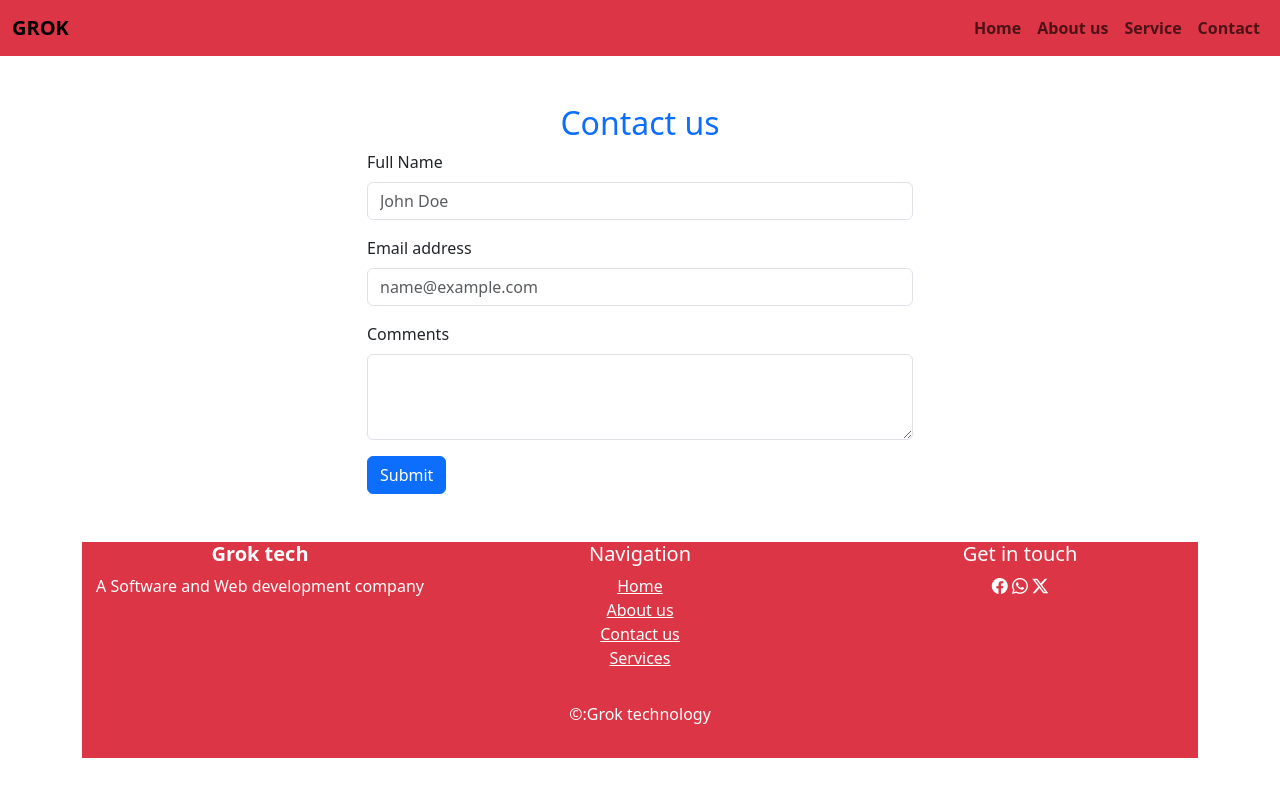
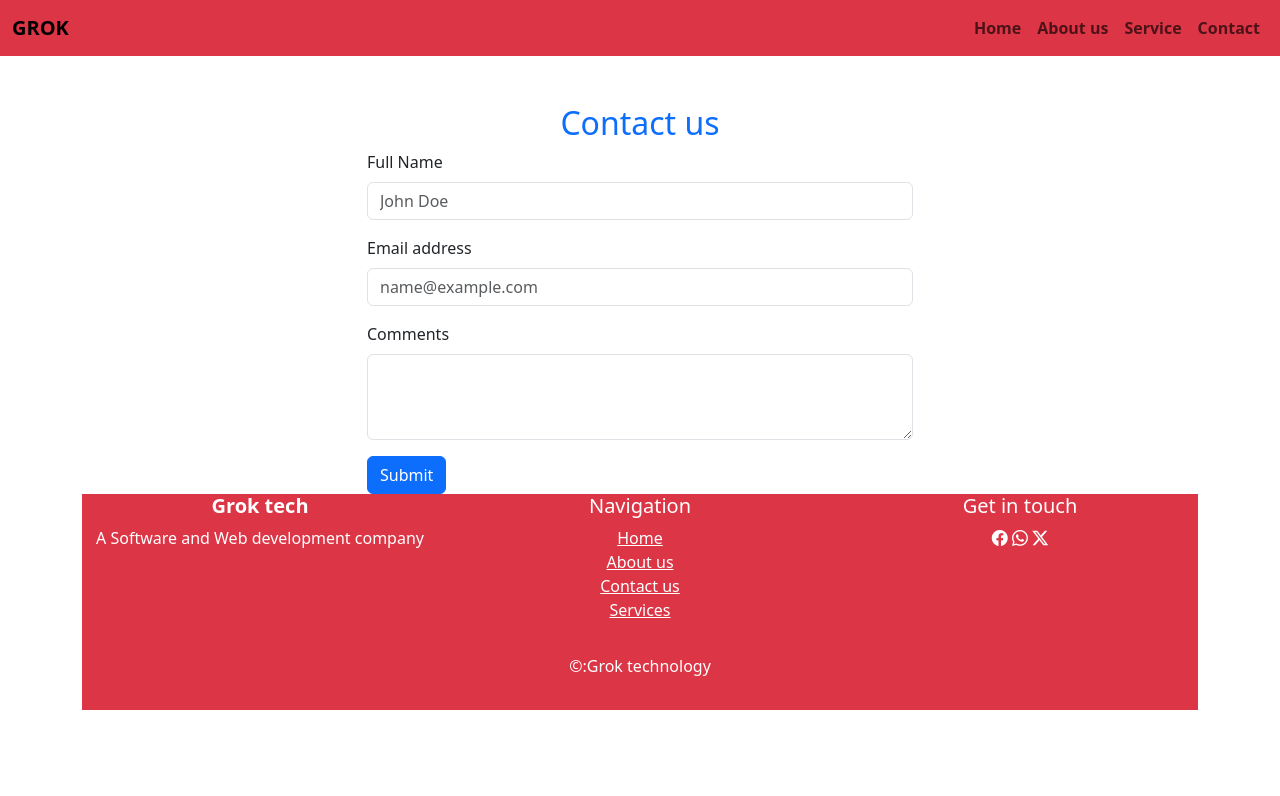
Before and after one commit to kaigaisivan/bootstrap, a plain HTML site: page contact.html in a window 1280 px wide. Drawn offline with nearby package versions, Linux system fonts and the light colour scheme.

Commit message:
local changes

```diff
--- a/contact.html
+++ b/contact.html
@@ -55,7 +55,7 @@
 </div>
        <script src="./static/js/bootstrap.min.js"></script>
        <!-- footer -->
-       <footer class="bg-danger text-white text-center mt-5">
+       <footer class="bg-danger text-white text-center mt-5gg">
     <div class="contaner">
       <div class="row">
         <!-- col1 -->
```
